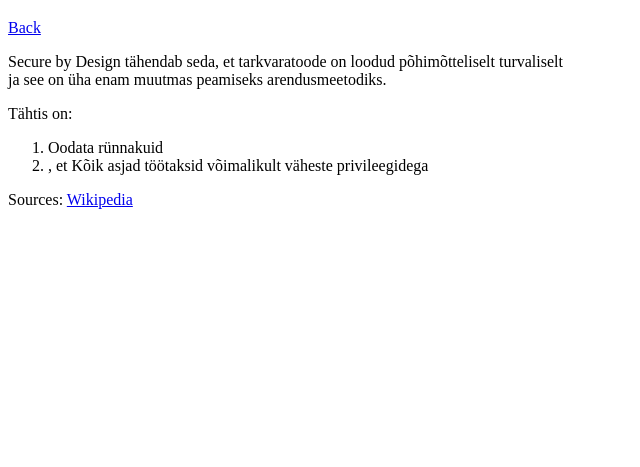
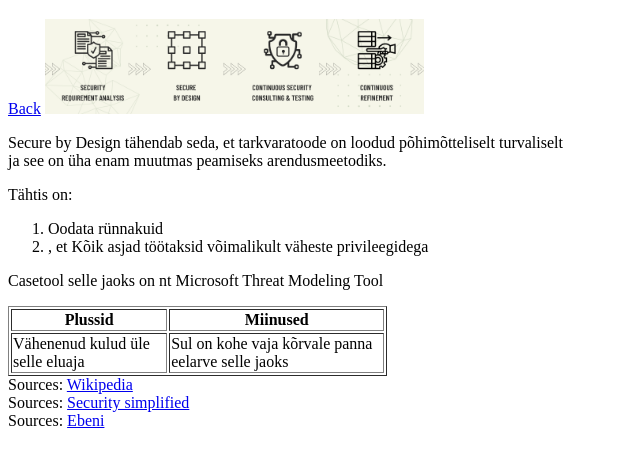
Before and after one commit to RyPaert/PaertAinemap, a plain HTML site: page exercises/arendustsyklid/agilemethods/sbd.html in a window 1280 px wide. Shown: the part 61-528 px from the top of the page, without its empty margins (0-640 px from the left). Drawn offline with Linux system fonts and the light colour scheme.

Commit message:
fixed sbd

```diff
--- a/exercises/arendustsyklid/agilemethods/sbd.html
+++ b/exercises/arendustsyklid/agilemethods/sbd.html
@@ -9,6 +9,7 @@
 <body>
     <h1>Secure by design</h1>
     <a href="../agile2.html">Back</a>
+    <img src="sbd.png" width="30%" height="30%">
     <p>
         Secure by Design tähendab seda, et tarkvaratoode on loodud põhimõtteliselt turvaliselt <br>
         ja see on üha enam muutmas peamiseks arendusmeetodiks.
@@ -19,6 +20,21 @@
             <li>, et Kõik asjad töötaksid võimalikult väheste privileegidega</li>
         </ol>
     </p>
-    <a>Sources:</a> <a href="https://en.wikipedia.org/wiki/Secure_by_design">Wikipedia</a>
+    <p>
+        Casetool selle jaoks on nt Microsoft Threat Modeling Tool
+    </p>
+    <table border="1" width="30%">
+        <tr>
+            <th>Plussid</th>
+            <th>Miinused</th>
+        </tr>
+        <tr>
+            <td>Vähenenud kulud üle selle eluaja</td>
+            <td>Sul on kohe vaja kõrvale panna eelarve selle jaoks</td>
+        </tr>
+    </table>
+    <a>Sources:</a> <a href="https://en.wikipedia.org/wiki/Secure_by_design">Wikipedia</a><br>
+    <a>Sources:</a> <a href="https://security-simplified.com/secure-by-design">Security simplified</a><br>
+    <a>Sources:</a> <a href="https://www.ebeni.com/will-it-work-exploring-the-benefits-and-challenges-of-implementing-secure-by-design/">Ebeni</a>
 </body>
 </html>
```
Also changed, not shown: exercises/arendustsyklid/agilemethods/sbd.png (added).
